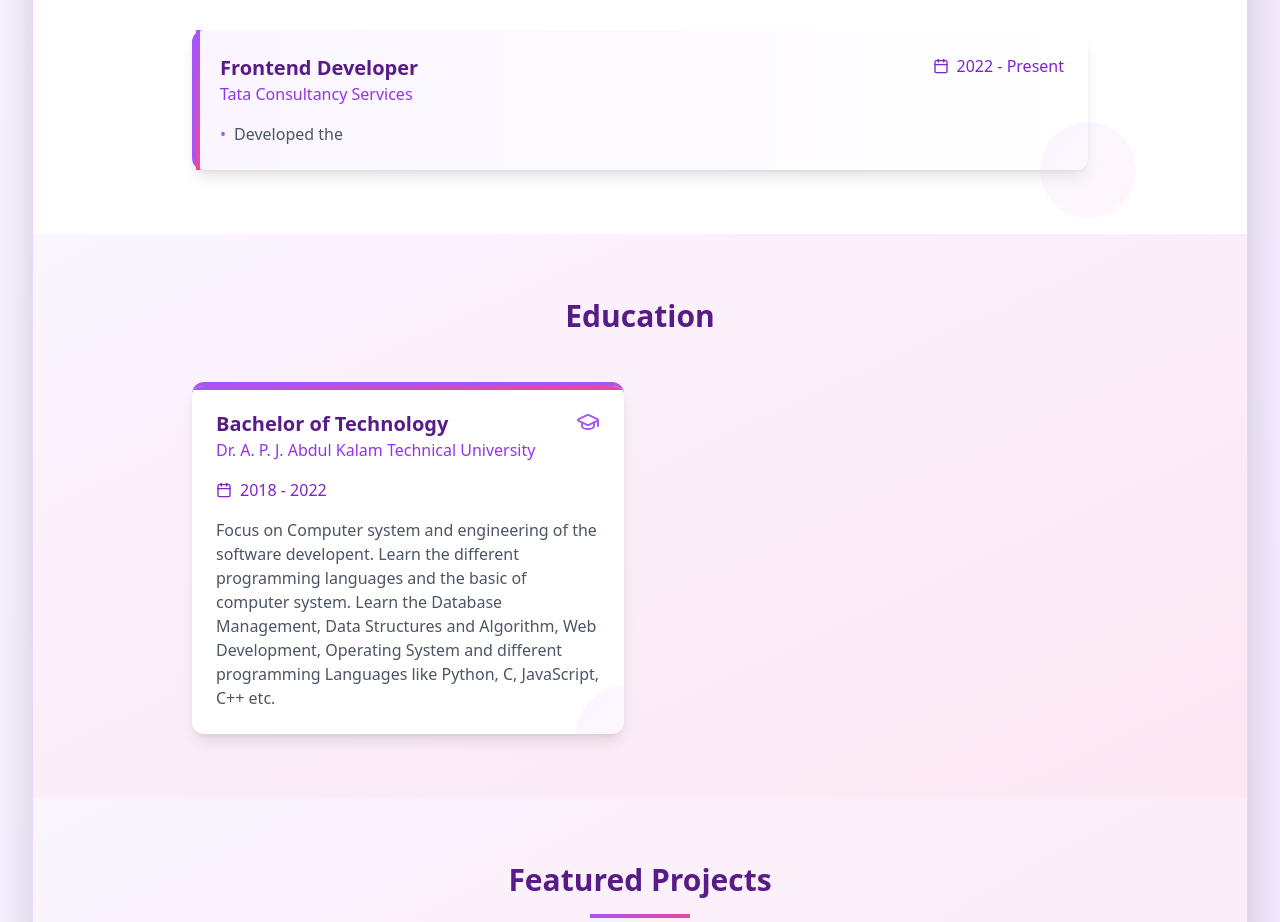
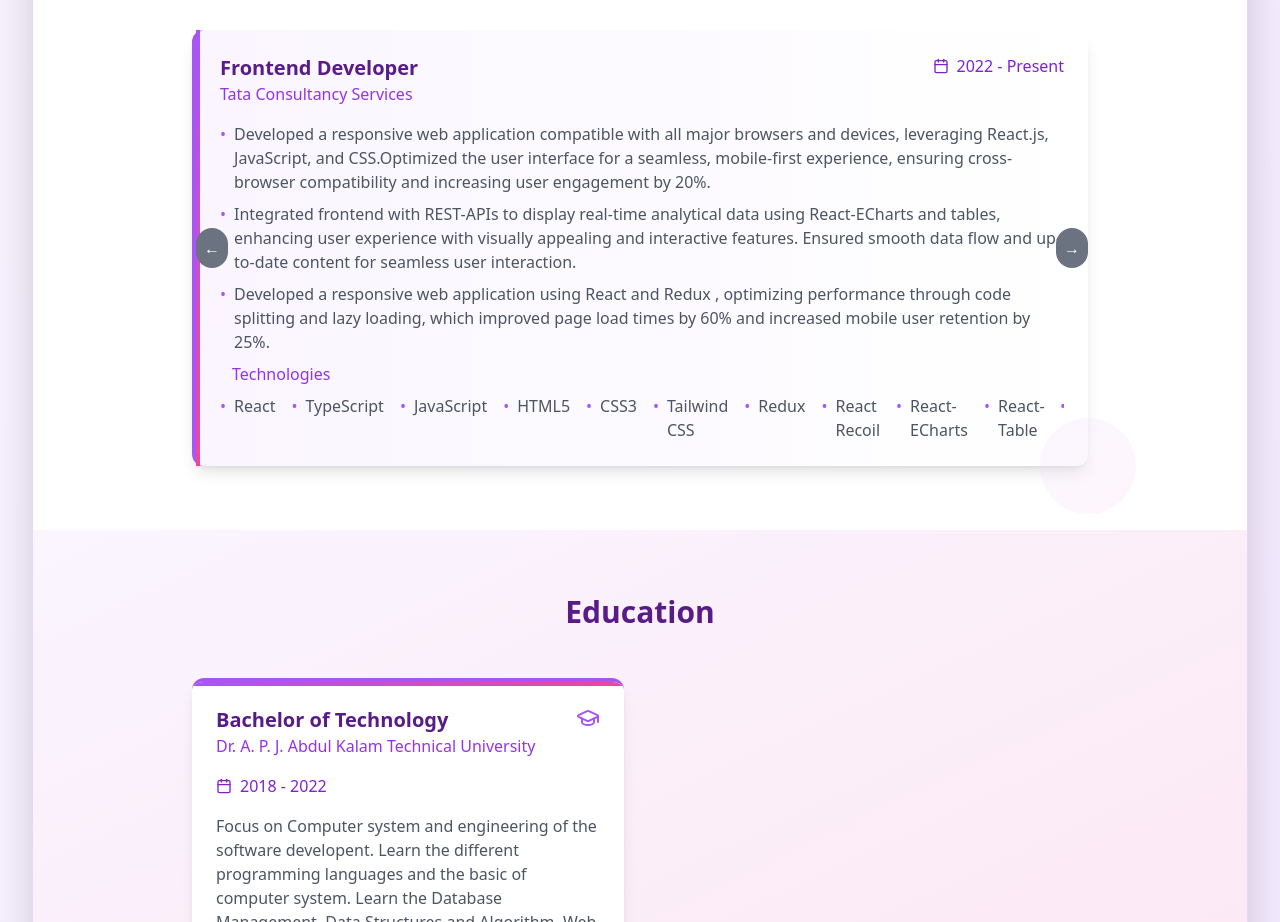
Before and after one commit to latikaguptak/New-Portfolio, a React (Vite) app: page / in a window 1280 px wide. Shown: the part 1460-2382 px from the top of the page. Built offline with nearby package versions, Linux system fonts and the light colour scheme.

Commit message:
update the experience filed in the portfolio

```diff
--- a/src/components/sections/Experience.tsx
+++ b/src/components/sections/Experience.tsx
@@ -1,4 +1,4 @@
-import React from 'react';
+import React, { useRef } from 'react';
 import { Briefcase, Calendar } from 'lucide-react';
 import { motion } from 'framer-motion';
 import { experience } from '../../data/portfolio';
@@ -16,7 +16,22 @@ const item = {
   show: { opacity: 1, y: 0 }
 };
 
+
 export function Experience() {
+  const containerRef = useRef<HTMLUListElement | null>(null);
+
+
+  const scrollLeft = () => {
+    if (containerRef.current) {
+      containerRef.current.scrollBy({ left: -200, behavior: 'smooth' });
+    }
+  };
+
+  const scrollRight = () => {
+    if (containerRef.current) {
+      containerRef.current.scrollBy({ left: 200, behavior: 'smooth' });
+    }
+  };
   return (
     <div className="py-16 px-6 bg-white dark:bg-gray-900">
       <motion.h2
@@ -87,7 +102,7 @@ export function Experience() {
               whileInView={{ opacity: 1 }}
               viewport={{ once: true }}
               transition={{ delay: 0.4 }}
-              className="space-y-2 text-gray-600 dark:text-gray-300"
+              className="space-y-2 text-gray-600 dark:text-gray-300 mb-2"
             >
               {job.achievements.map((achievement, i) => (
                 <motion.li
@@ -103,6 +118,89 @@ export function Experience() {
                 </motion.li>
               ))}
             </motion.ul>
+            {/* <motion.ul
+              initial={{ opacity: 0 }}
+              whileInView={{ opacity: 1 }}
+              viewport={{ once: true }}
+              transition={{ delay: 0.4 }}
+              className="space-y-2 text-gray-600 dark:text-gray-300 flex-col flex"
+            >
+            {job.technologies.map((achievement, i) => (
+                <motion.li
+                  key={i}
+                  initial={{ opacity: 0, x: -20 }}
+                  whileInView={{ opacity: 1, x: 0 }}
+                  viewport={{ once: true }}
+                  transition={{ delay: 0.5 + i * 0.1 }}
+                  className="flex items-start justify-center "
+
+                >
+                  <span className="mr-2 text-purple-500 dark:text-purple-400">•</span>
+                  <span>{achievement}</span>
+                </motion.li>
+              ))}
+            </motion.ul> */}
+            {/* <motion.ul
+  initial={{ opacity: 0 }}
+  whileInView={{ opacity: 1 }}
+  viewport={{ once: true }}
+  transition={{ delay: 0.4 }}
+  className="pace-x-4 text-gray-600 dark:text-gray-300 flex flex-nowrap "
+>
+  <label > Teachnologies used </label>
+  {job.technologies.map((achievement, i) => (
+    <motion.li
+      key={i}
+      initial={{ opacity: 0, x: -20 }}
+      whileInView={{ opacity: 1, x: 0 }}
+      viewport={{ once: true }}
+      transition={{ delay: 0.5 + i * 0.1 }}
+      className="flex items-start justify-center"
+    >
+      <span className="mr-2 text-purple-500 dark:text-purple-400">•</span>
+      <span>{achievement}</span>
+    </motion.li>
+  ))}
+</motion.ul> */}
+      <label className='p-3 text-purple-600 dark:text-purple-300 font-medium space-x-4  '> Technologies </label>
+      <button
+        onClick={scrollLeft}
+        className="absolute left-0 top-1/2 transform -translate-y-1/2 bg-gray-500 text-white p-2 rounded-full z-10"
+      >
+        &#8592;
+      </button>
+
+      <motion.ul
+        initial={{ opacity: 0 }}
+        whileInView={{ opacity: 1 }}
+        viewport={{ once: true }}
+        transition={{ delay: 0.4 }}
+        className="space-x-4 text-gray-600 dark:text-gray-300 flex-row flex flex-nowrap overflow-hidden mt-2"
+        ref={containerRef}
+      >
+
+        {job.technologies.map((achievement, i) => (
+          <motion.li
+            key={i}
+            initial={{ opacity: 0, x: -20 }}
+            whileInView={{ opacity: 1, x: 0 }}
+            viewport={{ once: true }}
+            transition={{ delay: 0.5 + i * 0.1 }}
+            className="flex items-start justify-center"
+          >
+            <span className="mr-2 text-purple-500 dark:text-purple-400">•</span>
+            <span>{achievement}</span>
+          </motion.li>
+        ))}
+      </motion.ul>
+      <button
+        onClick={scrollRight}
+        className="absolute right-0 top-1/2 transform -translate-y-1/2 bg-gray-500 text-white p-2 rounded-full z-10"
+      >
+        &#8594;
+      </button>
+
+
 
             <motion.div
               initial={{ scale: 0 }}
@@ -111,6 +209,8 @@ export function Experience() {
               transition={{ type: "spring", stiffness: 200, delay: 0.6 }}
               className="absolute -bottom-12 -right-12 w-24 h-24 bg-gradient-to-br from-purple-200 to-pink-200 dark:from-purple-800 dark:to-pink-800 rounded-full opacity-20 group-hover:opacity-30 transition-opacity"
             />
+
+
           </motion.div>
         ))}
       </motion.div>
--- a/src/components/sections/Hero.tsx
+++ b/src/components/sections/Hero.tsx
@@ -1,4 +1,4 @@
-import React from 'react';
+
 import { FileText, Github, Linkedin, Mail, Twitter } from 'lucide-react';
 import { motion, AnimatePresence } from 'framer-motion';
 import { personalInfo } from '../../data/portfolio';
--- a/src/data/portfolio.ts
+++ b/src/data/portfolio.ts
@@ -31,7 +31,25 @@ export const experience = [
     company: "Tata Consultancy Services",
     period: "2022 - Present",
     achievements: [
-      "Developed the  "
+      "Developed a responsive web application compatible with all major browsers and devices, leveraging React.js, JavaScript, and CSS.Optimized the user interface for a seamless, mobile-first experience, ensuring cross-browser compatibility and increasing user engagement by 20%.",
+      "Integrated frontend with REST-APIs to display real-time analytical data using React-ECharts and tables, enhancing user experience with visually appealing and interactive features. Ensured smooth data flow and up-to-date content for seamless user interaction.",
+      "Developed a responsive web application using React and Redux , optimizing performance through code splitting and lazy loading, which improved page load times by 60% and increased mobile user retention by 25%."
+    ],
+    technologies: [
+      "React",
+      "TypeScript",
+      "JavaScript",
+      "HTML5",
+      "CSS3",
+      "Tailwind CSS",
+      "Redux",
+      "React Recoil",
+      "React-ECharts",
+      "React-Table",
+      "React-Router",
+      "React Navigation",
+      "Lazy Loading"
+
     ]
   },
 
```
